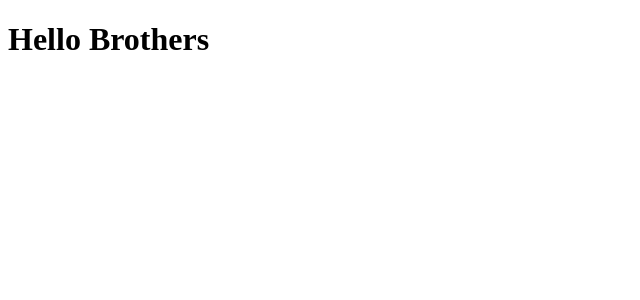
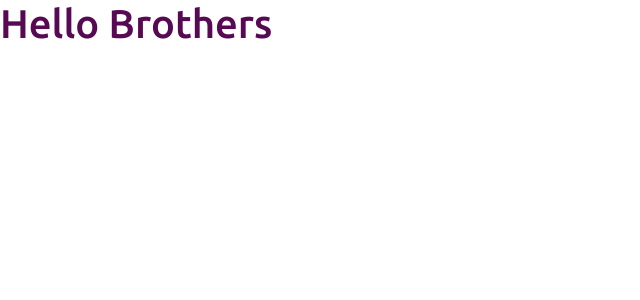
Before and after one commit to LauFilho/projeto-sds3, a React (Create React App) app in the folder frontend/: page / in a window 1280 px wide. Shown: the top 300 px of the page, without its empty margins (0-640 px from the left). Built offline with nearby package versions, Linux system fonts and the light colour scheme.

Commit message:
Adicionado Bootstrap e customização própria

```diff
--- a/frontend/package.json
+++ b/frontend/package.json
@@ -10,6 +10,9 @@
     "@types/node": "^12.0.0",
     "@types/react": "^17.0.0",
     "@types/react-dom": "^17.0.0",
+    "bootstrap": "^4.6.0",
+    "jquery": "1.9.1 - 3",
+    "popper.js": "^1.16.1",
     "react": "^17.0.2",
     "react-dom": "^17.0.2",
     "react-scripts": "4.0.3",
--- a/frontend/src/App.tsx
+++ b/frontend/src/App.tsx
@@ -1,7 +1,7 @@
 function App() {
   return (
     <div>
-      <h1>Hello Brothers</h1>
+      <h1 className="text-primary" >Hello Brothers</h1>
     </div>
   );
 }
--- /dev/null
+++ b/frontend/src/assets/css/styles.css
@@ -0,0 +1,42 @@
+@import url('https://fonts.googleapis.com/css2?family=Ubuntu:wght@300;400;500;700&display=swap');
+:root {
+    --color-primary: #580954;
+    --color-error: #d30808;
+}
+
+html, body {
+    height: 100%;
+    font-family: "Ubuntu", sans-serif;
+}
+
+#root {
+    display: flex;
+    flex-direction: column;
+    height: 100%;
+}
+
+.content {
+    flex: 1 0 auto;
+}
+
+.footer {
+    flex-shrink: 0;
+    text-align: center;
+}
+
+.bg-primary {
+    background-color: var(--color-primary) !important;
+}
+
+
+.bg-error {
+    background-color: var(--color-error) !important;
+}
+
+.text-primary {
+    color: var(--color-primary) !important;
+}
+
+.text-error {
+    color: var(--color-error) !important;
+}
--- a/frontend/src/index.tsx
+++ b/frontend/src/index.tsx
@@ -1,7 +1,8 @@
 import React from 'react';
 import ReactDOM from 'react-dom';
+import 'bootstrap/dist/css/bootstrap.css';
+import 'assets/css/styles.css';
 import App from './App';
-
 
 ReactDOM.render(
   <React.StrictMode>
```
Also changed, not shown: 1 other file (tests, documents, lock files or other folders).
